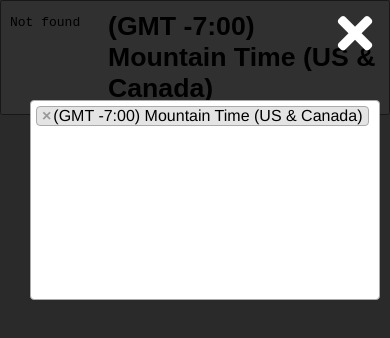
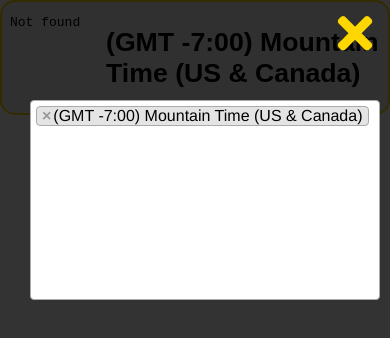
Before and after one commit to nspence3/cloackApp, a plain HTML site: page docs/index.html in a window 390 px wide. Both pictures are taken after a click on the button 355 px from the left and 809 px from the top of the page. Drawn offline with nearby package versions, Linux system fonts and the light colour scheme.

Commit message:
Update index.html

```diff
--- a/docs/index.html
+++ b/docs/index.html
@@ -11,6 +11,7 @@
   <script src="https://cdnjs.cloudflare.com/ajax/libs/select2/4.0.6-rc.0/js/select2.min.js"></script>
   <style>
   body{
+
     margin:0px;
     font-family: Helvetica;
   }
@@ -18,6 +19,7 @@
   @media (max-width:600px){
     #tzList{
         width: 100%;
+
     }
     #clockWrapper{
         width: 100%;
@@ -29,22 +31,29 @@
       display:block;
     }
     body.selected #tzList{
-      display: none;
+      animation: slideOutLeft 1s;
+      animation-fill-mode: both;
+    display: block;
     }
     body.selected #clockWrapper{
       display: block;
+
     }
+    body #tzList{
 
-    body #tzList{
       display: block;
     }
     body #clockWrapper{
+
       display: none;
     }
     #clockWrapper h1{
       margin-top: 100px;
     }
-
+body.selected2 #tzList{
+  animation: slideOutRight1s;
+  animation-fill-mode: both;
+}
   }
   /* wide screen */
   @media (min-width:600px){
@@ -58,6 +67,7 @@
   #backButton{
     display:none;
   }
+
   button.action{
     color: black;
     box-shadow: none;
@@ -69,10 +79,21 @@
     border-radius: 50%;
     position: fixed;
     font-size: 50px;
+    transition-duration: 0.4s;
+    cursor: pointer;
+    transition:  width 2s, height 2s,;
   }
+  button.action:hover{
+    background-color: white;
+    color: gold;
+    width: 100px;
+    height: 100px:
+    transform: rotate(360deg);
+  }
+
   #tzList{
     display: block;
-    background:lightgray;
+    background:white;
     position:absolute;
     top: 0;
     left: 0;
@@ -80,6 +101,7 @@
     padding: 0px;
     height: auto;
     min-height: 100%;
+
   }
   #clockWrapper{
     text-align:center;
@@ -109,17 +131,25 @@
   #closeButton{
     top: 0;
     right: 0;
-    color: white;
+    color: gold;
   }
   button.box{
     display:block;
     position: relative;
     width: 100%;
     height: 115px;
+    cursor: pointer;
     overflow: hidden;
+    padding: 4px;
+    border-radius: 15px;
+    border: 2px solid gold;
+  }
+  button.box:hover{
+    background-color: gold;
+    color: white;
   }
   button.box .overlay{
-    display:block;
+    display: block;
     position:absolute;
     height: 100%;
     width: 100%;
@@ -166,6 +196,7 @@
   button.box.active{
     background: gold;
   }
+
   </style>
   <script>
   function closeClicked()
@@ -179,6 +210,7 @@
   {
     $("#tsSelectOverlay").fadeIn();
     $("#addButton").fadeOut();
+
   }
   function backClicked(){
     $("body").removeClass("selected");
@@ -220,6 +252,8 @@
 </head>
 
 <body onload='start()'>
+
+
   <div id='tzList'>
   </div>
   <div id='clockWrapper'>
```
